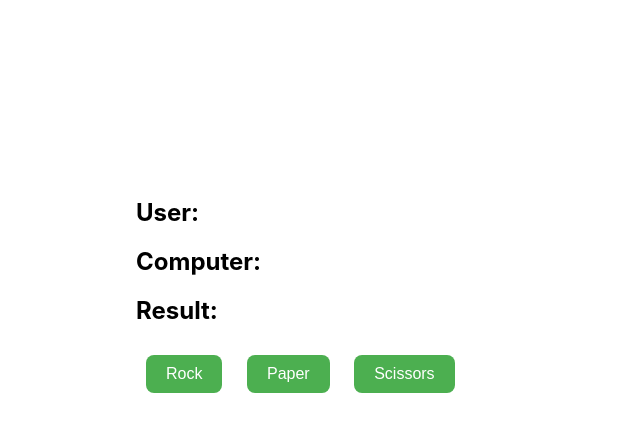
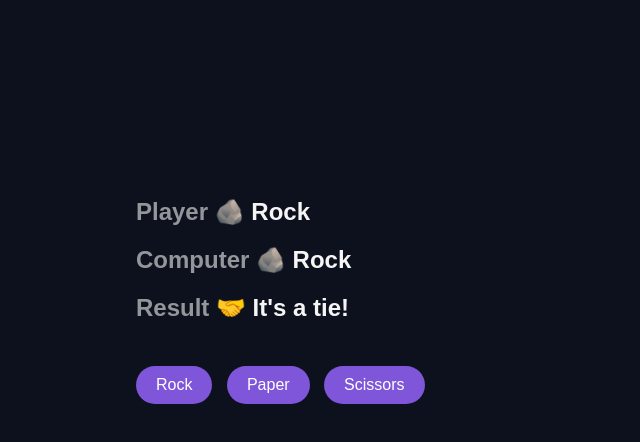
Before and after one commit to poncardasm/fcc-js-games, a website: page rock-paper-scissors-x3/v1/index.html in a window 1280 px wide. Both pictures are taken after a click on the button "Rock". Shown: the whole page, without its empty margins (0-640 px from the left). Drawn offline with Linux system fonts and the light colour scheme; a web font is replaced by a local one.

Commit message:
feat: Rock button event

```diff
--- a/rock-paper-scissors-x3/v1/app.js
+++ b/rock-paper-scissors-x3/v1/app.js
@@ -0,0 +1,40 @@
+const playerChoiceDisplay = document.getElementById('player-choice');
+const computerChoiceDisplay = document.getElementById('computer-choice');
+const resultDisplay = document.getElementById('result');
+
+const rockBtn = document.getElementById('rock');
+const paperBtn = document.getElementById('paper');
+const scissorsBtn = document.getElementById('scissors');
+
+// Choices
+const choices = ['🪨 Rock', '📃 Paper', '✂️ Scissors'];
+
+// Get computer choice
+function getComputerChoice() {
+  const choiceIndex = Math.floor(Math.random() * choices.length);
+  return choices[choiceIndex];
+}
+
+// Determine the result
+function getResult(playerChoice, computerChoice) {
+  if (playerChoice === computerChoice) {
+    return "🤝 It's a tie!";
+  }
+  if (
+    (playerChoice === '🪨 Rock' && computerChoice === '✂️ Scissors') ||
+    (playerChoice === '📃 Paper' && computerChoice === '🪨 Rock') ||
+    (playerChoice === '✂️ Scissors' && computerChoice === '📃 Paper')
+  ) {
+    return '🤩 You win!';
+  }
+  return '😭 You lose!';
+}
+
+// Button events
+rockBtn.addEventListener('click', () => {
+  const playerChoice = '🪨 Rock';
+  const computerChoice = getComputerChoice();
+  playerChoiceDisplay.textContent = playerChoice;
+  computerChoiceDisplay.textContent = computerChoice;
+  resultDisplay.textContent = getResult(playerChoice, computerChoice);
+});
--- a/rock-paper-scissors-x3/v1/index.html
+++ b/rock-paper-scissors-x3/v1/index.html
@@ -6,14 +6,24 @@
       name="viewport"
       content="width=device-width, initial-scale=1.0" />
     <link
+      rel="preconnect"
+      href="https://fonts.googleapis.com" />
+    <link
+      rel="preconnect"
+      href="https://fonts.gstatic.com"
+      crossorigin />
+    <link
+      href="https://fonts.googleapis.com/css2?family=Mochiy+Pop+P+One&display=swap"
+      rel="stylesheet" />
+    <link
       rel="stylesheet"
       href="./style.css" />
-    <title>Document</title>
+    <title>Rock Paper Scissor v1</title>
   </head>
   <body>
-    <h2>User: <span id="user-choice"></span></h2>
-    <h2>Computer: <span id="computer-choice"></span></h2>
-    <h2>Result: <span id="result"></span></h2>
+    <h2>Player <span id="player-choice"></span></h2>
+    <h2>Computer <span id="computer-choice"></span></h2>
+    <h2>Result <span id="result"></span></h2>
 
     <button id="rock">Rock</button>
     <button id="paper">Paper</button>
--- a/rock-paper-scissors-x3/v1/style.css
+++ b/rock-paper-scissors-x3/v1/style.css
@@ -1,24 +1,32 @@
 body {
-  font-family: Inter, sans-serif;
+  font-family: 'Mochiy Pop P One', sans-serif;
   margin-top: 50px;
   padding: 8rem;
+  background-color: #0c111d;
 }
 
 h2 {
   margin-bottom: 20px;
+  color: #94969c;
+}
+
+h2 > span {
+  color: #f5f5f6;
 }
 
 button {
+  font-family: 'Mochiy Pop P One', sans-serif;
   padding: 10px 20px;
-  margin: 10px;
+  margin-top: 24px;
+  margin-right: 10px;
   font-size: 16px;
-  background-color: #4caf50;
+  background-color: #7f56d9;
   color: white;
   border: none;
-  border-radius: 0.5rem;
+  border-radius: 50rem;
   cursor: pointer;
 }
 
 button:hover {
-  background-color: #3e8e41;
+  background-color: #6941c6;
 }
```
